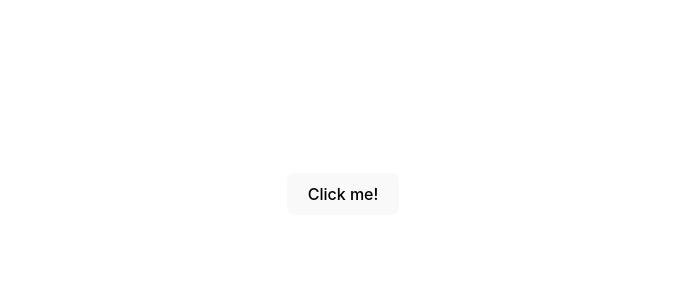
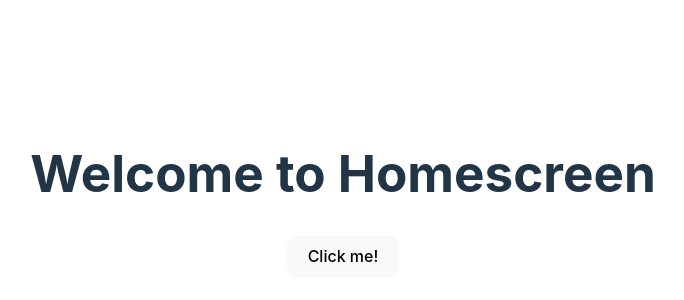
Before and after one commit to BoFromTheEast/Hackathon-DSMv1, a React (Vite) app in the folder DSMv1/: page /home in a window 1280 px wide. Shown: the part 206-506 px from the top of the page, without its empty margins (297-981 px from the left). Built offline with nearby package versions, Linux system fonts and the light colour scheme.

Commit message:
made good changes

```diff
--- a/DSMv1/src/App.jsx
+++ b/DSMv1/src/App.jsx
@@ -24,9 +24,6 @@ function App() {
                 </h1>
                 <h1>Login</h1>
                 {/* Replace <a> with <Link> for navigation */}
-                <button>
-                  <Link to="/home">Click me!</Link>
-                </button>
                 <br />
                 <br />
                 <h3>Put your Username</h3>
--- a/DSMv1/src/homeScreen.jsx
+++ b/DSMv1/src/homeScreen.jsx
@@ -5,7 +5,10 @@ import viteLogo from "/vite.svg";
 function homeScreen() {
   return (
     <>
-      <a href="Youtube.com" /*target="_blank1"*/>
+
+
+    <h1> Welcome to Homescreen</h1>
+      <a href="you.com" /*target="_blank1"*/>
         <button>Click me!</button>
       </a>
     </>
```
